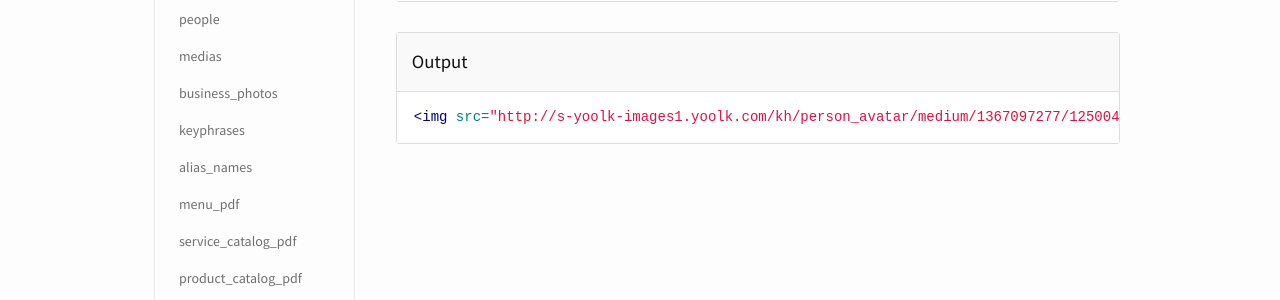
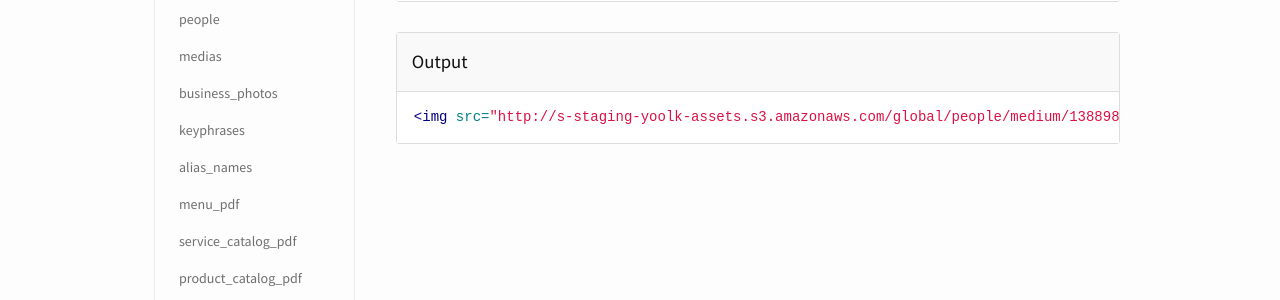
Before and after one commit to yoolk/liquid-documentation, a Jekyll site: the page built from objects/account/index.md, in a window 1280 px wide and 900 px high, scrolled down 859 px. Shown: the part 151-451 px from the top of the window. Built offline with Jekyll 4.4.1, drawn with Linux system fonts in a browser that asks for light colours; nearby versions of some CDN libraries.

Commit message:
update people avatar output url

```diff
--- a/objects/account/index.md
+++ b/objects/account/index.md
@@ -71,7 +71,7 @@ Returns an image of a sign in account. Use the [attachment_url]({{ '/filters/url
   </div>
   <div class="panel-body">
 {% highlight html %}{% raw %}
-<img src="http://s-yoolk-images1.yoolk.com/kh/person_avatar/medium/1367097277/1250047?1367097277" />
+<img src="http://s-staging-yoolk-assets.s3.amazonaws.com/global/people/medium/1388983947/168096.png?1388983947" />
 {% endraw %}{% endhighlight %}
   </div>
 </div>
```
